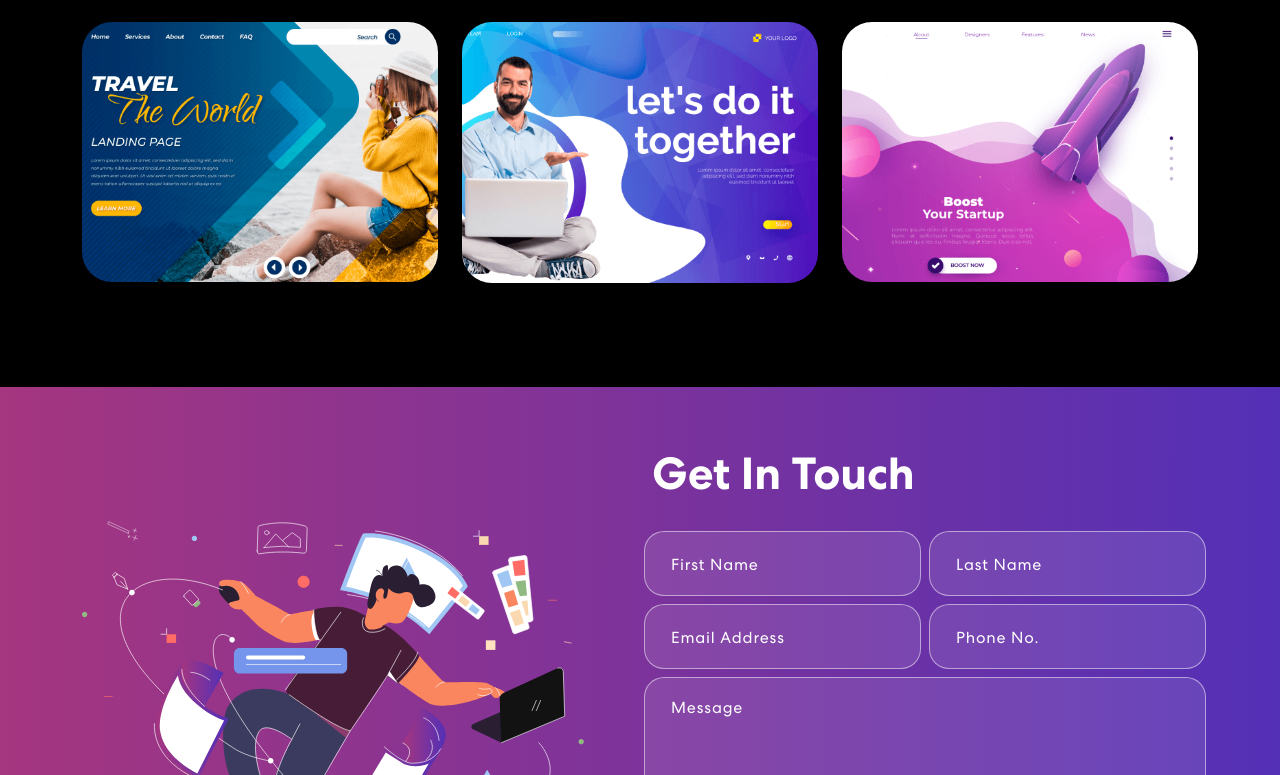
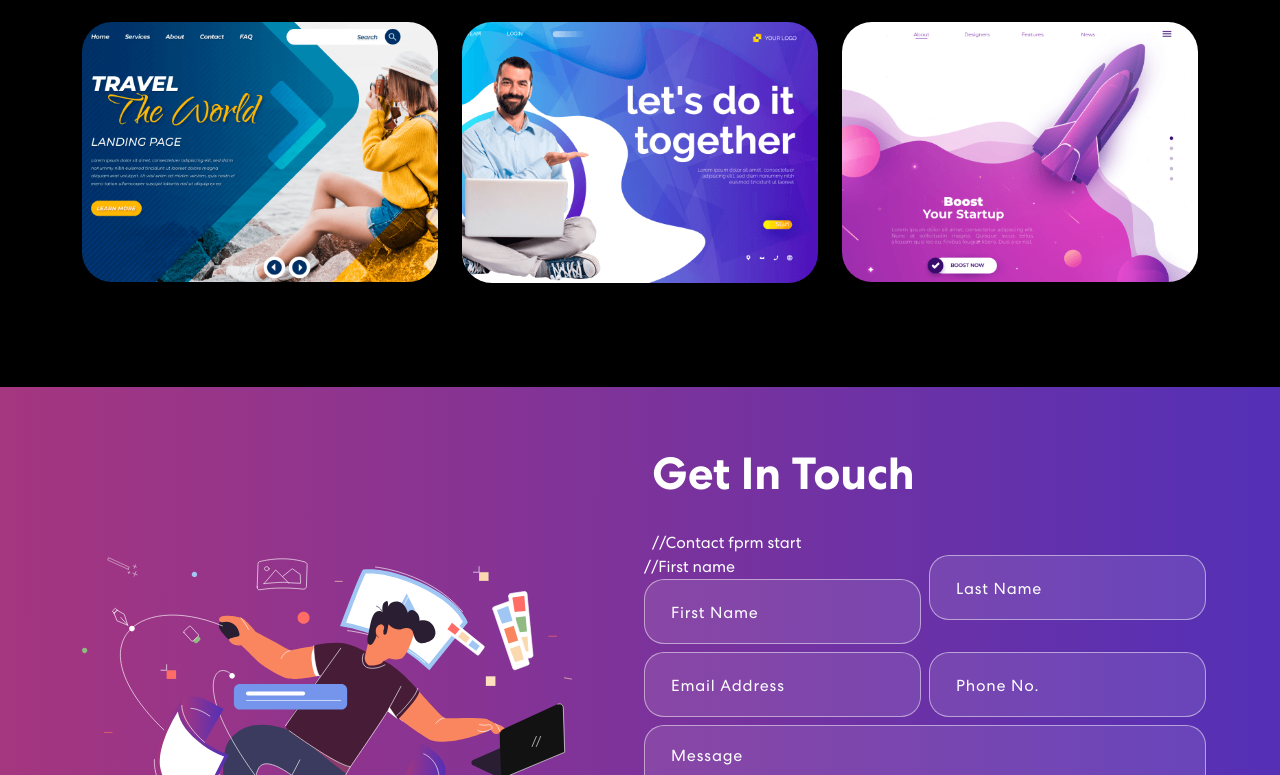
Before and after one commit to parthamk/portfolio-demo, a React (Create React App) app: page / in a window 1280 px wide. Shown: the part 2025-2800 px from the top of the page. Built offline with nearby package versions, Linux system fonts and the light colour scheme; no server answers.

Commit message:
made some coment please check

```diff
--- a/src/components/Contact.js
+++ b/src/components/Contact.js
@@ -59,9 +59,11 @@ export const Contact = () => {
               {({ isVisible }) =>
                 <div className={isVisible ? "animate__animated animate__fadeIn" : ""}>
                 <h2>Get In Touch</h2>
+                //Contact fprm start
                 <form onSubmit={handleSubmit}>
                   <Row>
                     <Col size={12} sm={6} className="px-1">
+                      //First name
                       <input type="text" value={formDetails.firstName} placeholder="First Name" onChange={(e) => onFormUpdate('firstName', e.target.value)} />
                     </Col>
                     <Col size={12} sm={6} className="px-1">
@@ -84,7 +86,7 @@ export const Contact = () => {
                       </Col>
                     }
                   </Row>
-                </form>
+                </form>//Contact form end
               </div>}
             </TrackVisibility>
           </Col>
```
